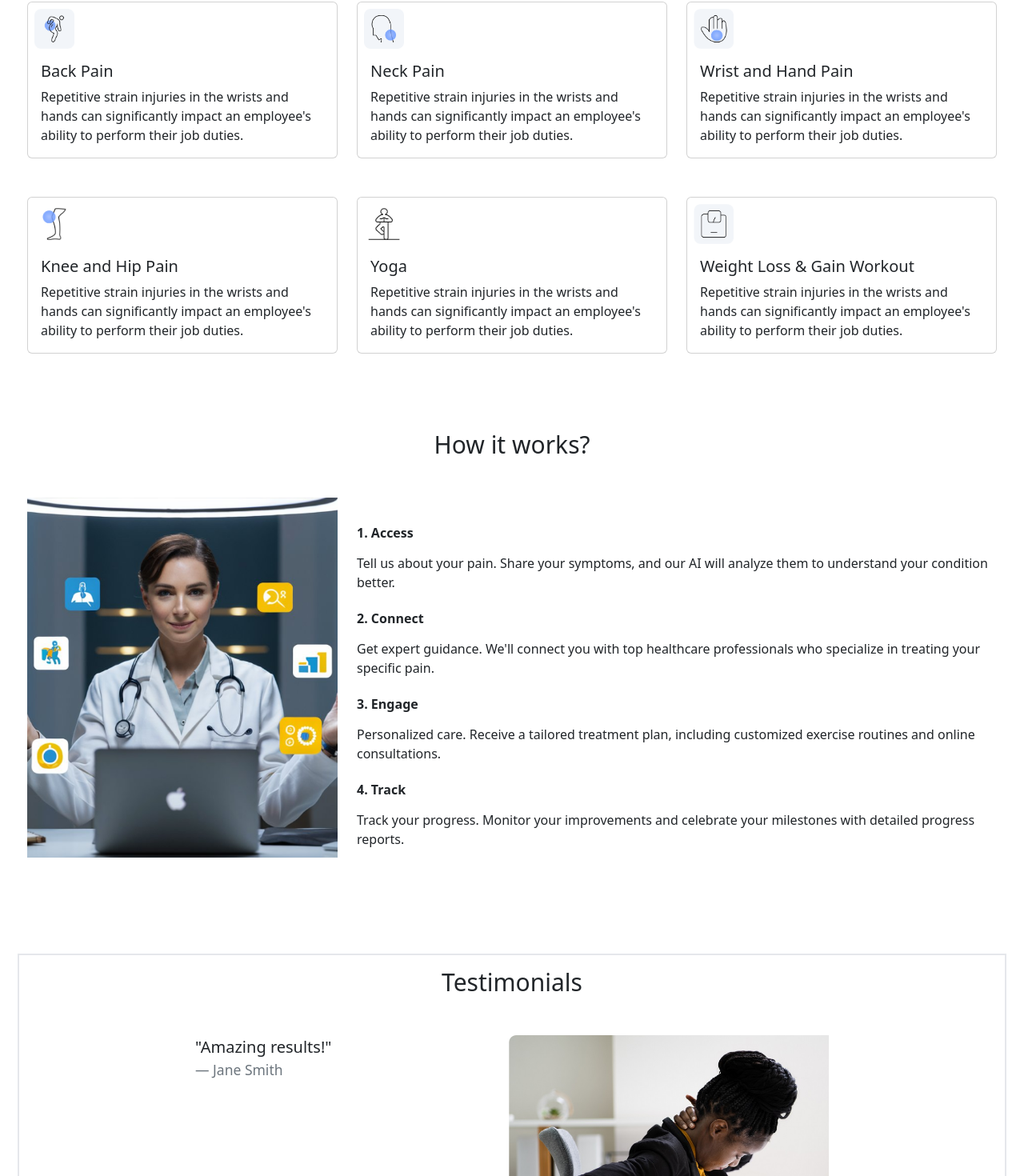
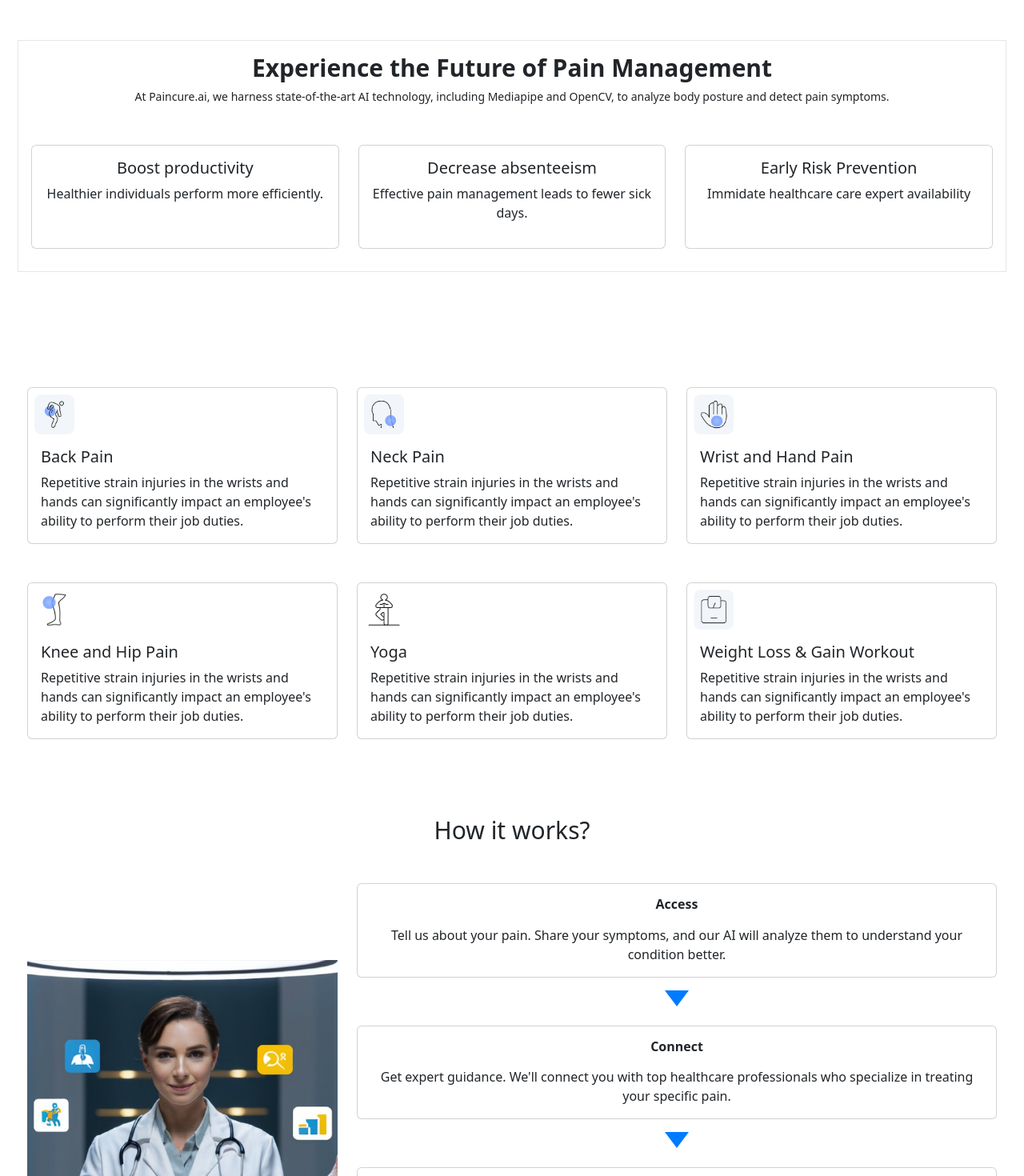
Before and after one commit to nitishsaini706/paincure, a Next.js app: page / in a window 1280 px wide. Shown: the part 654-2124 px from the top of the page at 80% size. Built offline with nearby package versions, Linux system fonts and the light colour scheme.

Commit message:
fixing homepage

```diff
--- a/src/app/globals.css
+++ b/src/app/globals.css
@@ -7,3 +7,15 @@ body{
     margin-left:10px;
     margin-right:10px;
 }
+
+.step {
+    position: relative;
+  }
+  .arrow {
+    width: 0;
+    height: 0;
+    border-left: 15px solid transparent;
+    border-right: 15px solid transparent;
+    border-top: 20px solid #007bff;
+    margin: 10px auto;
+  }
--- a/src/app/page.js
+++ b/src/app/page.js
@@ -26,6 +26,44 @@ export default function Home() {
           </Col>
         </Row>
       </Container>
+    </section>
+       <section id="info" className="py-5">
+       <Container className="text-center my-5 border-1  p-3">
+      <h1 className='lg:text-3xl mb-2 font-bold mb:text-2xl'>Experience the Future of Pain Management</h1>
+      <p className='mb:text-sm'>At Paincure.ai, we harness state-of-the-art AI technology, including Mediapipe and OpenCV, to analyze body posture and detect pain symptoms.</p>
+      <Row className="mt-[50px]">
+        <Col md={4}>
+          <Card className='lg:h-[130px] mb:mb-3'>
+            <Card.Body>
+              <Card.Title>Boost productivity</Card.Title>
+              <Card.Text>
+                Healthier individuals perform more efficiently.
+              </Card.Text>
+            </Card.Body>
+          </Card>
+        </Col>
+        <Col md={4}>
+          <Card className='lg:h-[130px] mb:mb-3'>
+            <Card.Body>
+              <Card.Title>Decrease absenteeism</Card.Title>
+              <Card.Text>
+                Effective pain management leads to fewer sick days.
+              </Card.Text>
+            </Card.Body>
+          </Card>
+        </Col>
+        <Col md={4}>
+          <Card className='lg:h-[130px] mb:mb-3'>
+            <Card.Body>
+              <Card.Title>Early Risk Prevention</Card.Title>
+              <Card.Text>
+              Immidate healthcare care expert availability
+              </Card.Text>
+            </Card.Body>
+          </Card>
+        </Col>
+      </Row>
+    </Container>
     </section>
        <section id="features" className="py-5">
       <Container>
@@ -96,23 +134,42 @@ export default function Home() {
         <Col md={4}>
           <Image src="/work.png" className='mb-6' width={500} height={500} />
         </Col>
-        <Col md={8}>
+        <Col md={8} className="text-center">
           <div className="steps">
             <div className="step mb-4">
-              <h3 className='mb-3 font-bold'>1. Access</h3>
-              <p>Tell us about your pain. Share your symptoms, and our AI will analyze them to understand your condition better.</p>
+              <Card className="mb-3">
+                <Card.Body>
+                  <h3 className='mb-3 font-bold '> Access</h3>
+                  <p>Tell us about your pain. Share your symptoms, and our AI will analyze them to understand your condition better.</p>
+                </Card.Body>
+              </Card>
+              <div className="arrow"></div>
             </div>
             <div className="step mb-4">
-              <h3 className='mb-3 font-bold'>2. Connect</h3>
-              <p>Get expert guidance. We'll connect you with top healthcare professionals who specialize in treating your specific pain.</p>
+              <Card className="mb-3">
+                <Card.Body>
+                  <h3 className='mb-3 font-bold'> Connect</h3>
+                  <p>Get expert guidance. We'll connect you with top healthcare professionals who specialize in treating your specific pain.</p>
+                </Card.Body>
+              </Card>
+              <div className="arrow"></div>
             </div>
             <div className="step mb-4">
-              <h3 className='mb-3 font-bold'>3. Engage</h3>
-              <p>Personalized care. Receive a tailored treatment plan, including customized exercise routines and online consultations.</p>
+              <Card className="mb-3">
+                <Card.Body>
+                  <h3 className='mb-3 font-bold'> Engage</h3>
+                  <p>Personalized care. Receive a tailored treatment plan, including customized exercise routines and online consultations.</p>
+                </Card.Body>
+              </Card>
+              <div className="arrow"></div>
             </div>
             <div className="step">
-              <h3 className='mb-3 font-bold'>4. Track</h3>
-              <p>Track your progress. Monitor your improvements and celebrate your milestones with detailed progress reports.</p>
+              <Card className="mb-3">
+                <Card.Body>
+                  <h3 className='mb-3 font-bold'> Track</h3>
+                  <p>Track your progress. Monitor your improvements and celebrate your milestones with detailed progress reports.</p>
+                </Card.Body>
+              </Card>
             </div>
           </div>
         </Col>
@@ -132,29 +189,29 @@ export default function Home() {
         </Row>
       </Container>
     </section> */}
-    <section id="testimonials" className="py-5 ">
+    <section id="testimonials" className="py-5">
       <Container className='border-2 p-3'>
         <h2 className="text-center mb-12 text-3xl ">Testimonials</h2>
-        <Carousel >
-          <Carousel.Item>
+        <Carousel variant="dark">
+          <Carousel.Item interval={500}>
             <Row className="justify-content-center">
-              <Col md={8} className='lg:flex h-[300px]'>
+              <Col md={8} className='lg:flex lg:h-[300px] justify-between'>
                 <blockquote className="blockquote">
                   <p className="mb-2 mr-10">“Paincure.ai has been a game-changer for our company. Employee productivity has skyrocketed, and absenteeism rates have plummeted.”</p>
                   <footer className="blockquote-footer mt-2">John Doe</footer>
                 </blockquote>
-              <Image width={400} height={1000} src="/testimonial1.png"/>
+              <Image className="rounded-2xl border-2  border-black" width={400} height={1000} src="/testimonial1.png"/>
               </Col>
             </Row>
           </Carousel.Item>
-          <Carousel.Item>
+          <Carousel.Item interval={500}>
             <Row className="justify-content-center">
-              <Col md={8} className='lg:flex h-[300px] justify-between'>
+              <Col md={8} className='lg:flex lg:h-[300px] justify-between'>
                 <blockquote className="blockquote">
-                  <p className="mb-3">"Amazing results!"</p>
-                  <footer className="blockquote-footer">Jane Smith</footer>
+                  <p className="mb-2 mr-10">"Amazing results! Employee productivity has skyrocketed, and absenteeism rates have plummeted."</p>
+                  <footer className="blockquote-footer mt-2">Jane Smith</footer>
                 </blockquote>
-                <Image width={400} height={1000} src="/testimonial2.png"/>
+                <Image className="rounded-2xl border-2  border-black" width={400} height={1000} src="/testimonial2.png"/>
 
               </Col>
             </Row>
--- a/src/components/Header.js
+++ b/src/components/Header.js
@@ -16,7 +16,7 @@ export default function Header({ bg = "white", color = "black" }) {
   };
 
   return (
-    <nav className={`lg:ml-20 mb:border-[1px] lg:border-0 mb:border-blue-950 lg:text-[20px] px-4 pt-4 pb-2 ${bg === 'white' ? 'bg-opacity-75 border-b border-black' : 'bg-[#3D4966]'} ${color === 'black' ? 'text-black' : 'text-white'}`}>
+    <nav className={`sticky top-0 z-9999999 lg:ml-20 mb:border-[1px] lg:border-0 mb:border-blue-950 lg:text-[20px] px-4 pt-4 pb-2 ${bg === 'white' ? ' border-b border-black bg-white' : 'bg-[#3D4966]'} ${color === 'black' ? 'text-black' : 'text-white'}`}>
       <div className="lg:container lg:flex lg:justify-between">
         <div className="flex lg:items-center justify-between">
 
```
